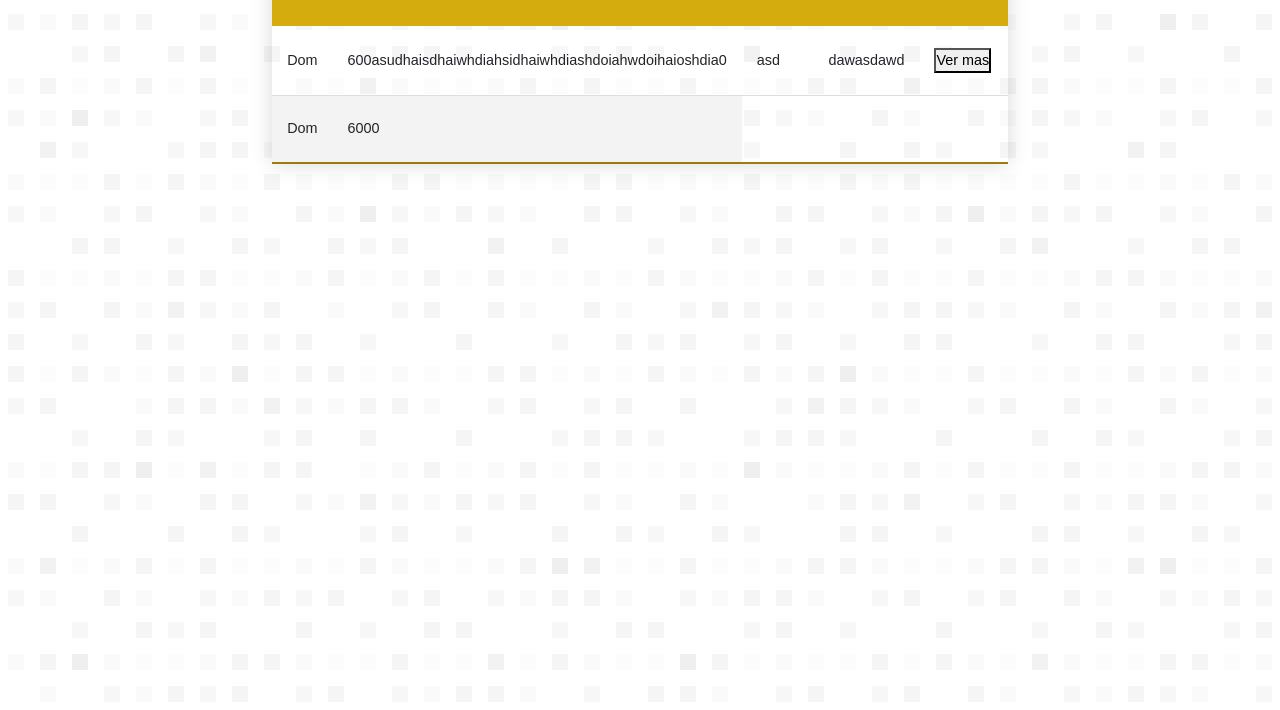
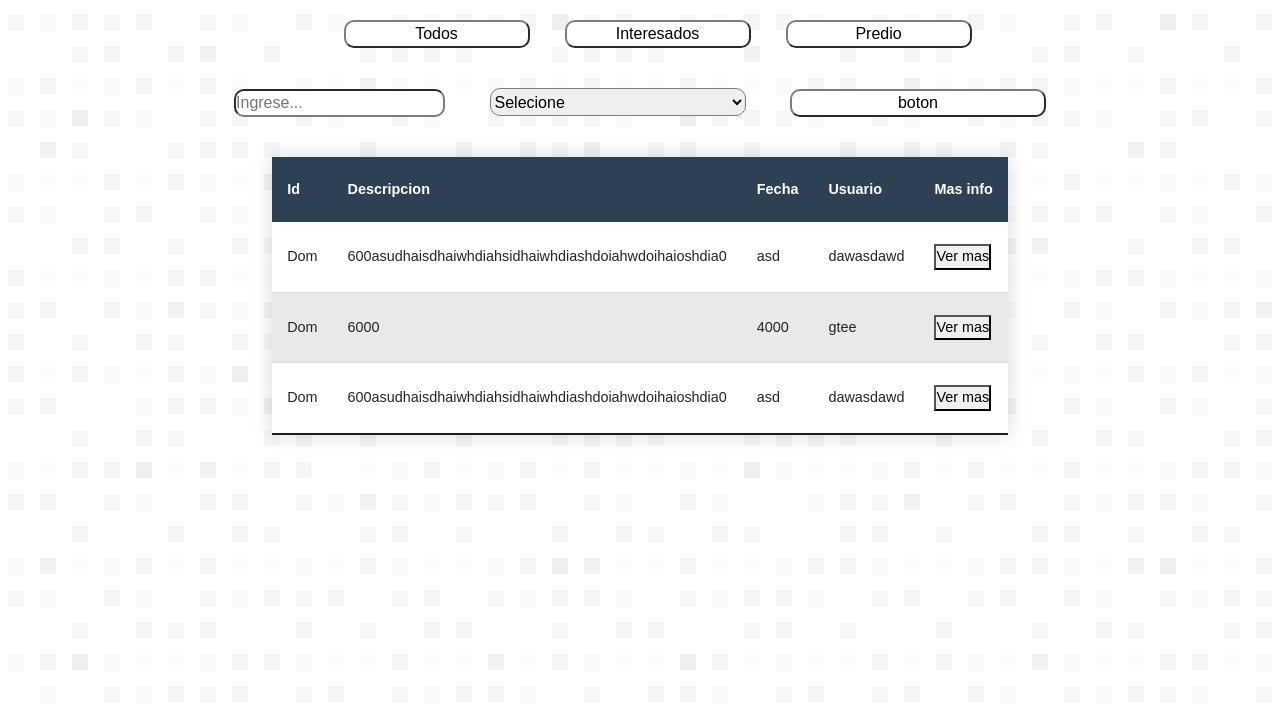
Before and after one commit to JulianRojasS/GESTION-CATASTRAL, a plain HTML site: page src/views/historial.html in a window 1280 px wide. Shown: the part 90-800 px from the top of the page. Drawn offline with nearby package versions, Linux system fonts and the light colour scheme.

Commit message:
ac_historial

```diff
--- a/src/public/styles/styles.css
+++ b/src/public/styles/styles.css
@@ -81,7 +81,7 @@ body {
 
 /*header */
 .header {
-    background-color: #414141; /* Color de fondo del header */
+    background-color: #283747 ; /* Color de fondo del header */
     color: #fff; /* Color del texto */
     display: flex;
     height: 60px;
@@ -102,7 +102,7 @@ body {
 }
 
 nav {
-    background-color: #414141;
+    background-color: #283747;
     height: 30px;
 }
 
@@ -384,7 +384,7 @@ nav ul li a {
     overflow: auto;
 }
 
-/* table {
+.tablas-consultas table {
     width: 90%;
     margin: 10px auto 50px;
     text-align: center;
@@ -392,67 +392,111 @@ nav ul li a {
     border-collapse: collapse;
 }
 
-table th {
+.tablas-consultas table th {
     background-color: #4b4b4b;
     color: white;
     border: 1px solid black;
     padding: 10px;
 }
 
-table td {
+.tablas-consultas table td {
     border-bottom: 1px solid;
 }
 
-table button {
+.tablas-consultas table button {
     width: 100%;
     padding: 2px;
     border: 0;
     border-left: 1px solid;
 }
 
-table button:hover {
+.tablas-consultas table button:hover {
     background-color: black;
     color: white;
 }
 
 
-table td a{
+.tablas-consultas table td a{
     font-size: 15px;
     color: white;
     text-decoration: none;
-}*/
+}
 
-.styled-table {
+.Botones{
+    margin: 20px;
+    display: flex;
+    justify-content: center;
+}
+
+.Botones button{
+    width: 15%;
+    height: 28px;
+    margin-left: 35px;
+    border-radius: 10px;
+    border-color: #797D7F;
+    background-color: #ffffff;
+}
+
+
+.Datos input,
+.Datos select,
+.Datos button {
+    margin: 20px;
+}
+
+.Datos input{
+    border-radius: 10px;
+    border-color: #797D7F;
+}
+
+.Datos select{
+    width: 20%;
+    height: 28px;
+    border-radius: 10px;
+    border-color: #797D7F;
+}
+
+.Datos button{
+    width: 20%;
+    height: 28px;
+    border-radius: 10px;
+    border-color: #797D7F;
+    background-color: #ffffff;
+}
+
+.tabla-historial {
     border-collapse: collapse;
     margin: 20px 0;
     font-size: 0.9em;
     font-family: sans-serif;
-    min-width: 50%;
+    min-width: 55%;
     box-shadow: 0 0 20px rgba(0, 0, 0, 0.15);
 }
 
-.styled-table thead tr {
-    background-color: #D4AC0D;
+.tabla-historial thead tr {
+    background-color: #2E4053;
     color: #ffffff;
     text-align: left;
 }
 
-.styled-table th,
-.styled-table td {
+.tabla-historial th,
+.tabla-historial td {
     padding: 22px 15px;
 }
 
-.styled-table tbody tr {
+.tabla-historial tbody tr {
     border-bottom: 1px solid #dddddd;
+    background-color: #ffffff;
 }
 
-.styled-table tbody tr:nth-of-type(even) {
-    background-color: #f3f3f3;
+.tabla-historial tbody tr:nth-of-type(even) {
+    background-color: #e9e9e9;
 }
 
-.styled-table tbody tr:last-of-type {
-    border-bottom: 2px solid #9A7D0A ;
+.tabla-historial tbody tr:last-of-type {
+    border-bottom: 2px solid #17202A  ;
 }
+
 /* Alertas */
 * {
     margin: 0;
--- a/src/views/historial.html
+++ b/src/views/historial.html
@@ -7,13 +7,16 @@
     <link rel="stylesheet" href="/src/public/styles/styles.css">
     <title>Historial</title>
 </head>
-
+<header class="header">
+    <img src="../public/img/logo.png" width="50px" alt="">
+    <h2 class="modulo-consultas-tittle">Historial</h2>
+</header>
 <nav>
     <ul>
         <li><a href="./index.html">Perfil</a></li>
         <li><a href="#">Radicación</a></li>
         <li><a href="./ejecucion.html">Ejecución</a></li>
-        <li><a href="#">Historial</a></li>
+        <li><a href="./historial.html">Historial</a></li>
     </ul>
 </nav>
 <style>
@@ -21,8 +24,27 @@
 
 </style>
 <body>
+    <div class="Botones">
+        <button>Todos</button>
+        <button>Interesados</button>
+        <button>Predio</button>
+    </div>
+
+
     <center>
-        <table class="styled-table">
+        <div class="Datos">
+            <input type="text" placeholder="Ingrese...">
+
+            <select name="select" id="">
+                <option value="1">Selecione</option>
+            </select>
+            <button>
+                boton
+            </button>
+        </div>
+
+
+        <table class="tabla-historial">
             <thead>
                 <tr>
                     <th>Id</th>
@@ -43,8 +65,17 @@
                 <tr>
                     <td>Dom</td>
                     <td>6000</td>
+                    <td>4000</td>
+                    <td>gtee</td>
+                    <td><button>Ver mas</button></td>
                 </tr>
-
+                <tr>
+                    <td>Dom</td>
+                    <td>600asudhaisdhaiwhdiahsidhaiwhdiashdoiahwdoihaioshdia0</td>
+                    <td>asd</td>
+                    <td>dawasdawd</td>
+                    <td><button>Ver mas</button></td>
+                </tr>
             </tbody>
         </table>
     </center>
```
Also changed, not shown: src/views/consultas.html (+1 -1 lines), src/views/ejecucion.html (+1 -1 lines).
